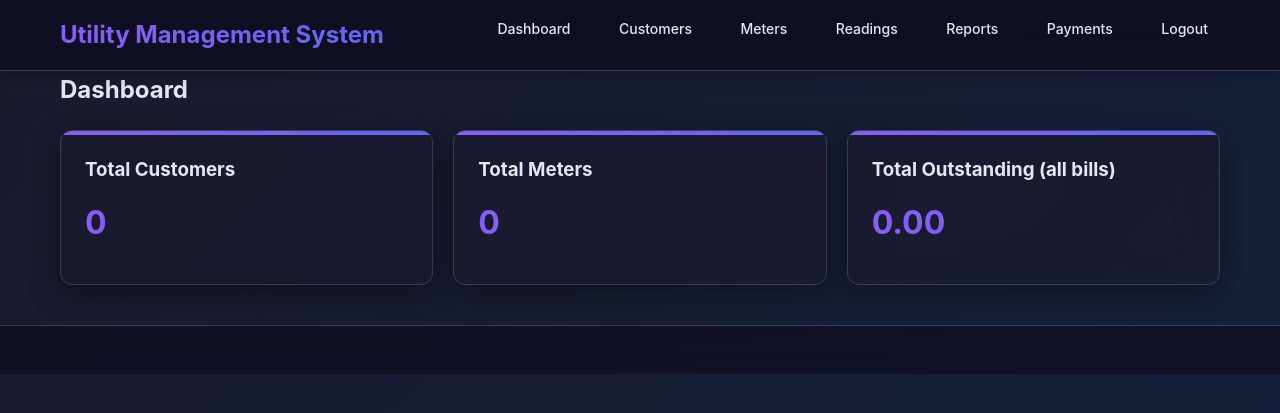
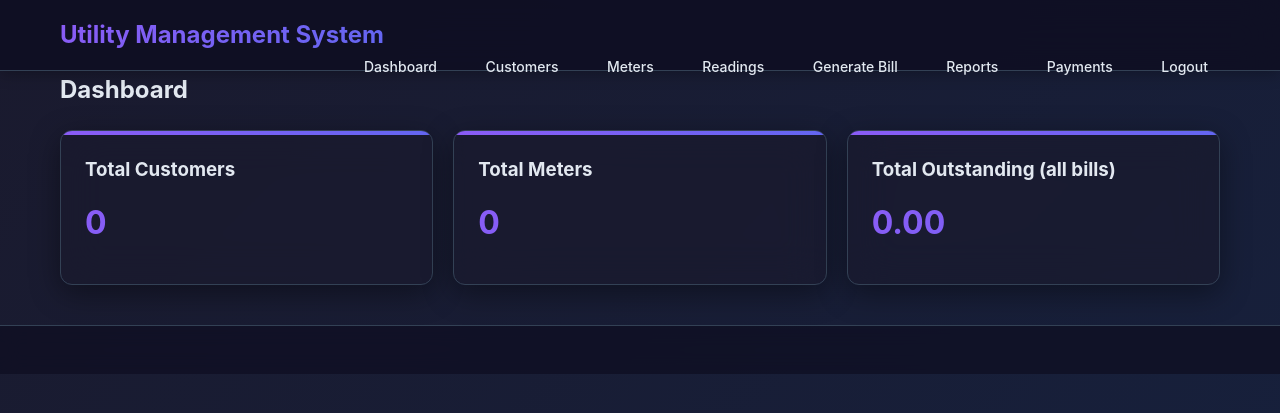
Before and after one commit to mistdevs/Group-29, a PHP site: page /dashboard.php in a window 1280 px wide. Shown: the top 413 px of the page. Run offline with PHP 8.4, Linux system fonts and the light colour scheme; the visitor is signed in with stand-in values (Sample User, id 1); data that the repository does not hold is empty.

Commit message:
Update header.php

```diff
--- a/includes/header.php
+++ b/includes/header.php
@@ -27,6 +27,7 @@ function require_login() {
         <a href="/u-ums/public/customers.php">Customers</a>
         <a href="/u-ums/public/meters.php">Meters</a>
         <a href="/u-ums/public/readings.php">Readings</a>
+        <a href="/u-ums/public/generate_bill.php">Generate Bill</a>
         <a href="/u-ums/public/reports.php">Reports</a>
         <a href="/u-ums/public/payments.php">Payments</a>
         <a href="/u-ums/public/logout.php">Logout</a>
```
